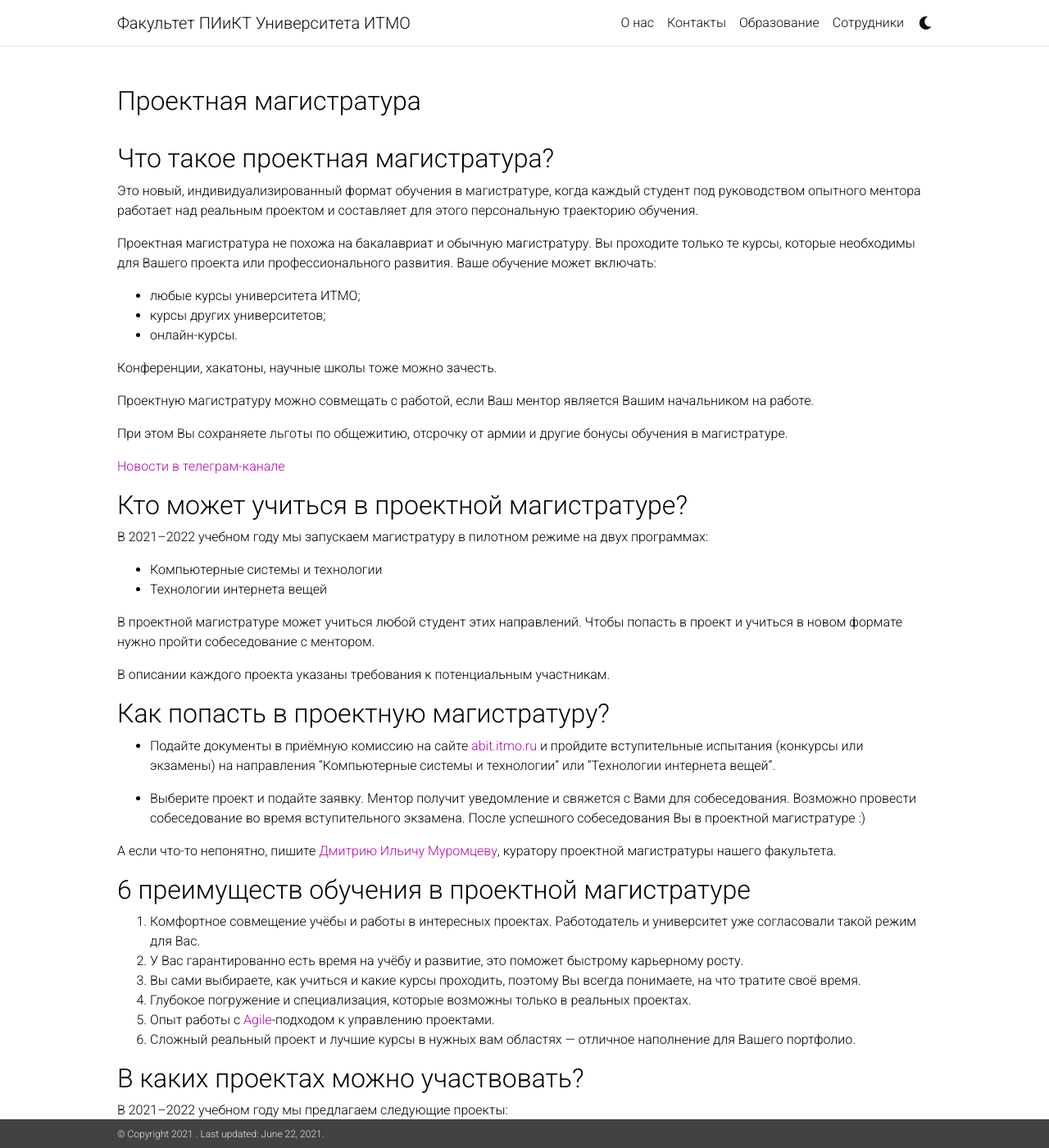
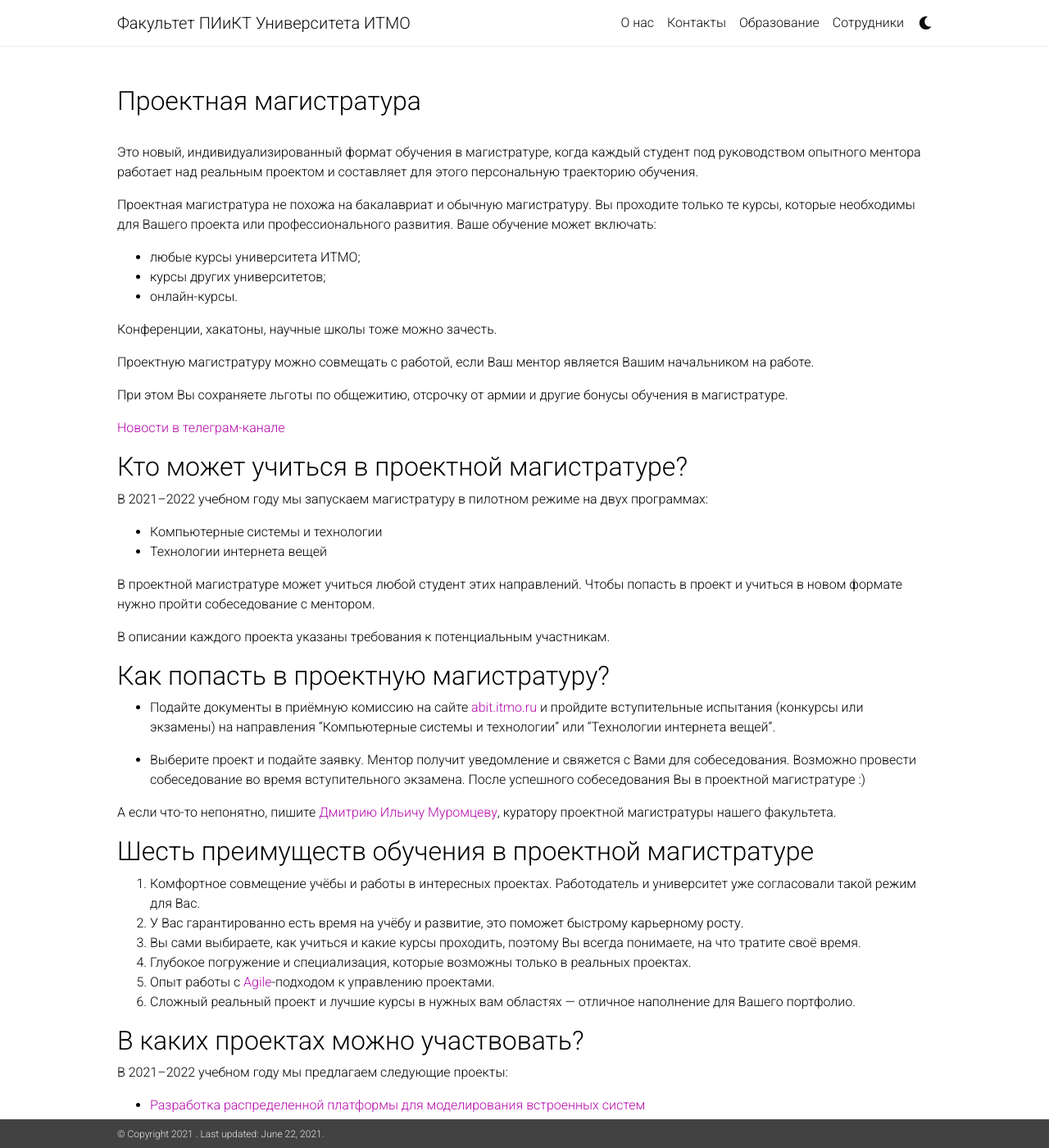
Before and after one commit to itmo-cse/itmo-cse.github.io, a Jekyll site: the page built from _pages/project-based-masters.md, in a window 1280 px wide and 1400 px high. Shown: the whole window at 82% size. Built offline with Jekyll 4.4.1, drawn with Linux system fonts in a browser that asks for light colours; nearby versions of some CDN libraries; a style sheet for code colours, icons or effects is not loaded.

Commit message:
Small improvements.

```diff
--- a/_pages/project-based-masters.md
+++ b/_pages/project-based-masters.md
@@ -7,9 +7,6 @@ display_years: [2021]
 enable_master_project_categories: true
 
 ---
-
-
-# Что такое проектная магистратура?
 
 Это новый, индивидуализированный формат обучения в магистратуре, когда каждый
 студент под руководством опытного ментора работает над реальным проектом и
@@ -69,7 +66,7 @@ enable_master_project_categories: true
 Муромцеву]({{site.url}}/staff_members/mouromtsev), куратору проектной
 магистратуры нашего факультета.
 
-# 6 преимуществ обучения в проектной магистратуре
+# Шесть преимуществ обучения в проектной магистратуре
 
 1. Комфортноe совмещeние учёбы и работы в интересных проектах.
   Работодатель и университет уже согласовали такой режим для Вас.
```
